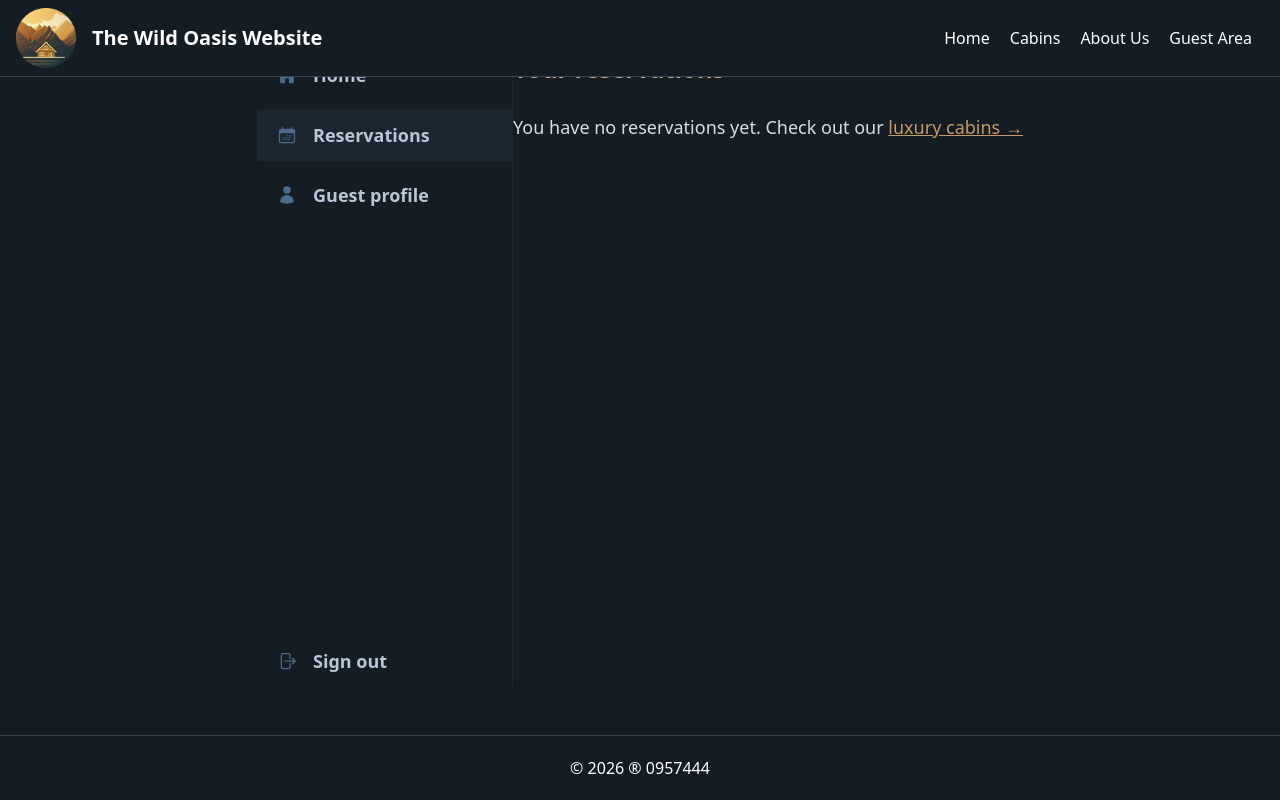
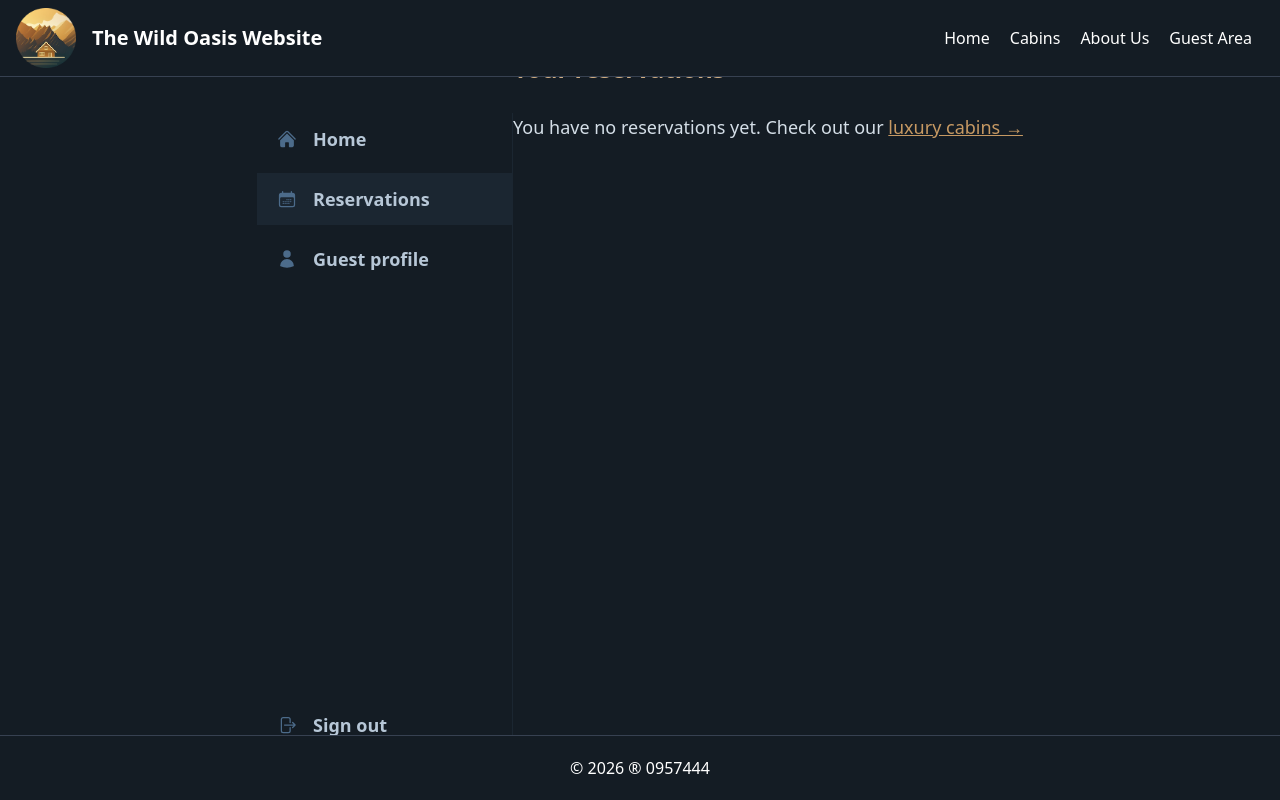
Before and after one commit to Sen12345/the-wild-oasis-website, a Next.js app: page /account/reservation in a window 1280 px wide. Built offline with nearby package versions, Linux system fonts and the light colour scheme; no server answers; the database is empty.

Commit message:
Add padding to guest area main page

```diff
--- a/app/_components/SideNavigation.js
+++ b/app/_components/SideNavigation.js
@@ -31,7 +31,7 @@ const navLinks = [
 function SideNavigation() {
   const pathname = usePathname();
   return (
-    <nav className="border-r min-h-full border-primary-900">
+    <nav className="border-r mt-16 min-h-full border-primary-900">
       <ul className="flex flex-col gap-2 h-full text-lg">
         {navLinks.map((link) => (
           <li key={link.name}>
```
